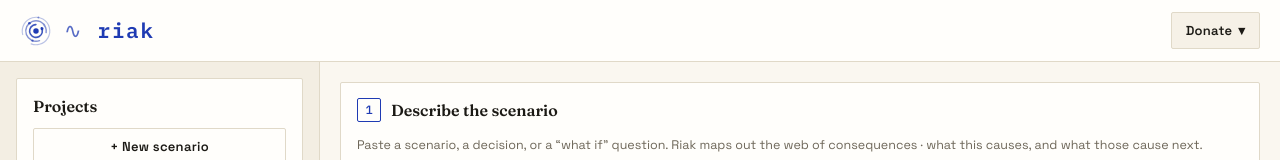
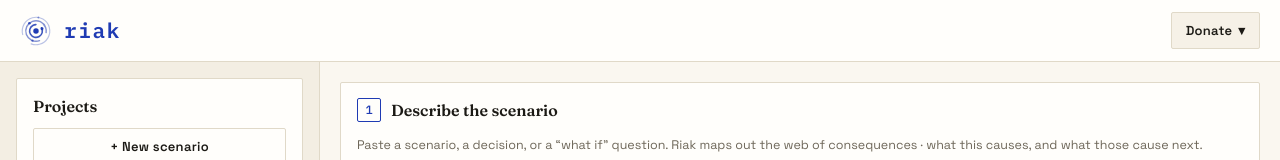
Before and after one commit to irwanformal-cmd/causeron, a plain HTML site: page static/index.html in a window 1280 px wide. Shown: the top 160 px of the page. Drawn offline with nearby package versions, Linux system fonts and the light colour scheme; no server answers.

Commit message:
Remove the ∿ prefix from the wordmark — read as a stray tilde

```diff
--- a/static/styles.css
+++ b/static/styles.css
@@ -99,11 +99,6 @@ h3 { margin: 0; font-size: 11px; font-family: "IBM Plex Mono", ui-monospace, Men
   letter-spacing: .08em;
   color: var(--brand);
   line-height: 1.1;
-}
-.brand-text h1::before {
-  content: "∿ ";   /* the wave — same symbol the UI uses for LLM/AI activity */
-  font-weight: 400;
-  opacity: .75;
 }
 .accent { color: var(--accent); }
 .topbar-right { display: flex; align-items: center; gap: 10px; }
```
